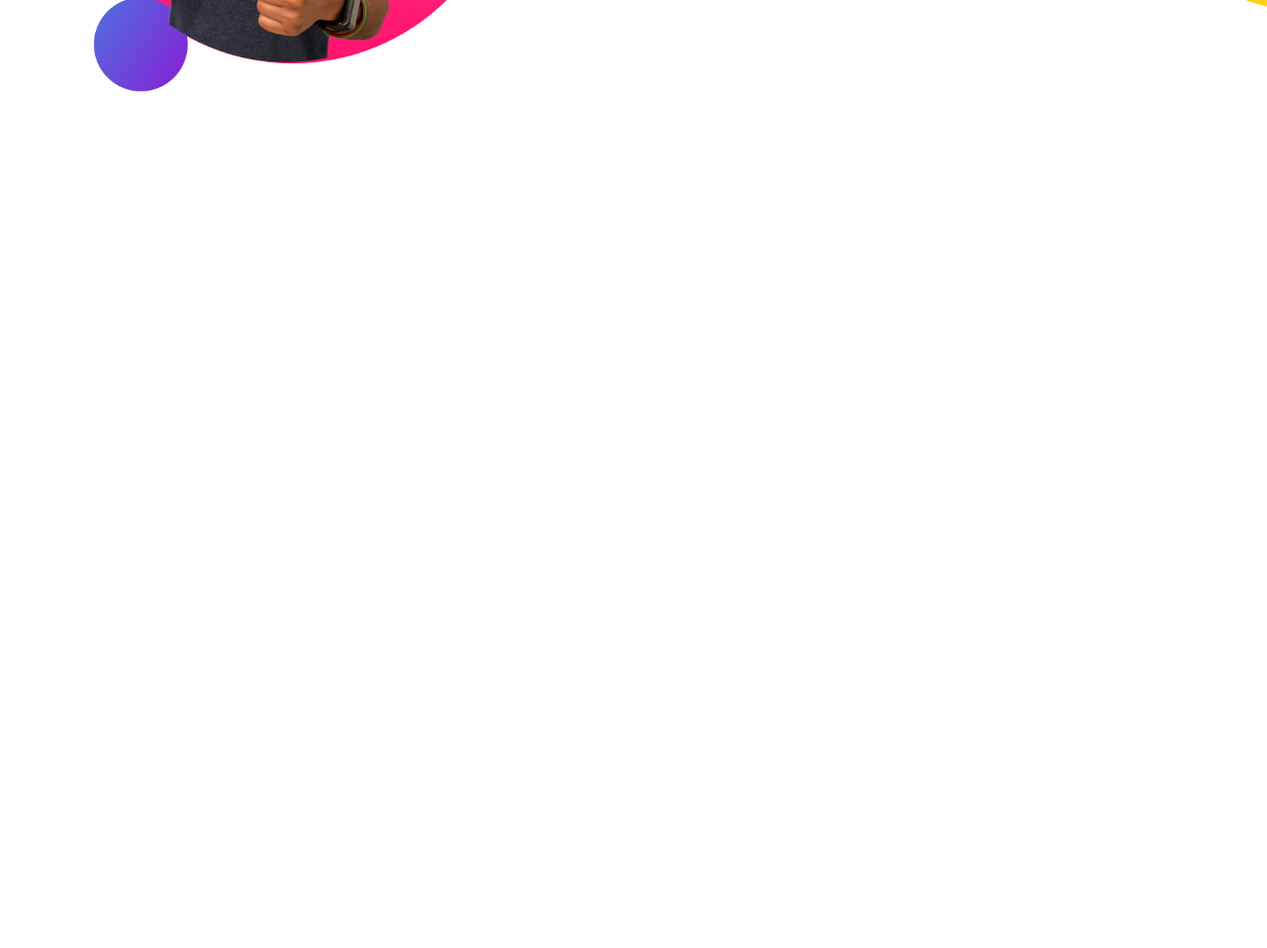
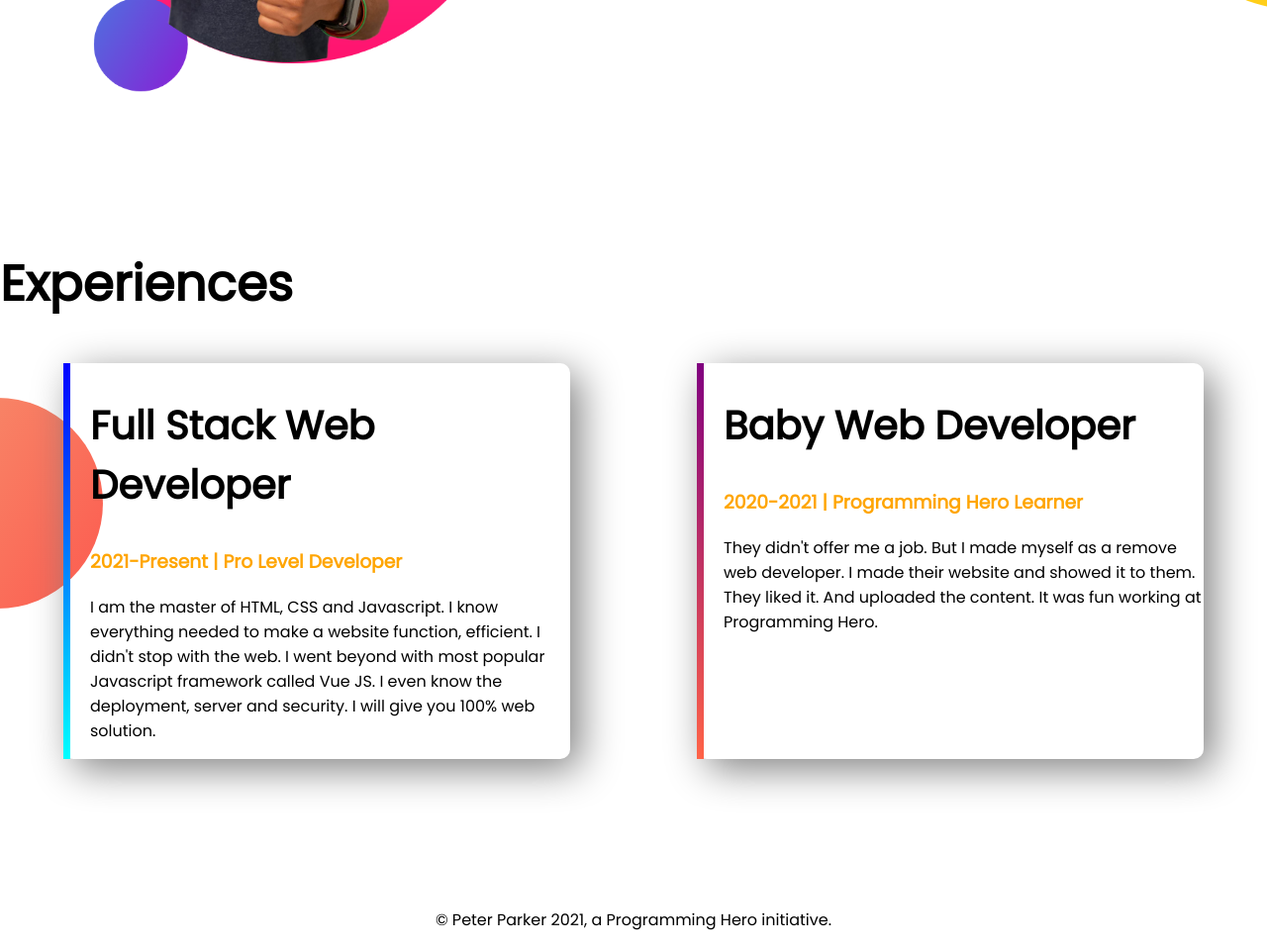
Before and after one commit to pippal5536/developer-portfolio, a plain HTML site: page index.html in a window 1280 px wide. Shown: the part 1024-1982 px from the top of the page at 99% size. Before the commit the page ends 1274 px from the top, so only its background shows below. Drawn offline with Linux system fonts and the light colour scheme.

Commit message:
Portfolio website completed

```diff
--- a/index.html
+++ b/index.html
@@ -12,7 +12,7 @@
 
 </head>
 <body>
-   <section class="top-banner">
+   <section class="top-banner flexible-container">
        <div class="half-width">
 
 
@@ -32,7 +32,7 @@
 
 
 
-<section class="dream-big">
+<section class="dream-big flexible-container">
     <div class="half-width">
 <img src="images/jhankar2.png" alt="">
 
@@ -43,7 +43,41 @@
         <h2>Become a web developer</h2>
         <p>I already learned the basic HTML and CSS. I can build any simple website. I can even teach my grandma how to make simple website. My goal is to build 3 websites and learn advanced topics.</p>
         <a class = "link-button" target="_blank" href=""> DOWNLOAD RESUME</a>
-    </div>
+    </div></section>
+
+
+
+
+    <section class="experience-area">
+    <h1>Experiences</h1>
+
+    <div class="flexible-container">
+
+ <div id="web-develope-experience" class="experience-item">
+        <h2>Full Stack Web Developer</h2>
+        <h3 class="orange-color">2021-Present | Pro Level Developer</h3>
+        <p>I am the master of HTML, CSS and Javascript. I know everything needed to make a website function, efficient. I didn't stop with the web. I went beyond with most popular Javascript framework called Vue JS. I even know the deployment, server and security. I will give you 100% web solution.
+
+        </p>
+
+            </div>
+
+    <div id="full-stack-experience"class="experience-item">
+                <h2>Baby Web Developer</h2>
+                <h3 class="orange-color">2020-2021 | Programming Hero Learner</h3>
+                <p>They didn't offer me a job. But I made myself as a remove web developer. I made their website and showed it to them. They liked it. And uploaded the content. It was fun working at Programming Hero.
+
+                </p>
+            </div>
+
+
+        </div>
+
+
+
+
+
+
 
 
 
@@ -66,6 +100,7 @@
 
 
 </section>
+<footer><p>© Peter Parker 2021, a Programming Hero initiative.</p></footer>
 
 
 
--- a/style.css
+++ b/style.css
@@ -6,12 +6,15 @@ h1{
     font-size: 50px;
 
 }
+h2{
+    font-size: 40px;
+}
 
 .orange-color{
     color:orange;
 }
 
-section{
+.flexible-container{
     display:flex;
     margin-bottom: 150px;
 }
@@ -19,6 +22,7 @@ section{
 .half-width{
     width:50%;
     padding-left:2%
+
 }
 
 .half-width img{
@@ -42,3 +46,30 @@ section{
     background-repeat: no-repeat;
     background-position:right ;
 }
+.experience-item{
+    width: 40%;
+    margin-left: 5%;
+    margin-right: 5%;
+    padding-left: 20px;
+    box-shadow: 10px 10px 40px gray;
+    border-radius:10px ;
+
+}
+.experience-area{
+    background-image: url(/images/exp-bg.png);
+    background-repeat: no-repeat;
+    background-position:left ;
+}
+#web-develope-experience{
+    border-left:7px solid;
+    border-image: linear-gradient(blue,cyan);
+    border-image-slice:1 ;
+}
+#full-stack-experience{
+    border-left:7px solid;
+    border-image: linear-gradient(purple,tomato);
+    border-image-slice:1 ;
+}
+footer p{
+    text-align: center;
+}
```
Also changed, not shown: 4 other files.
